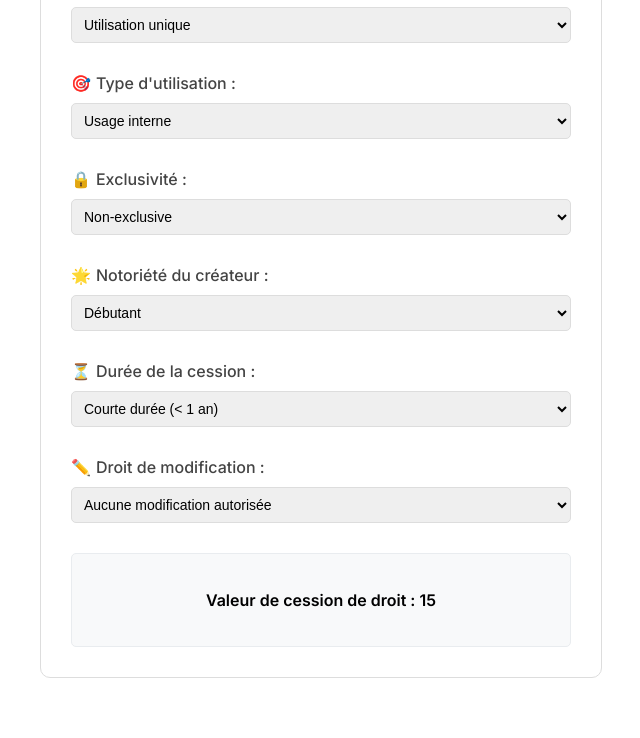
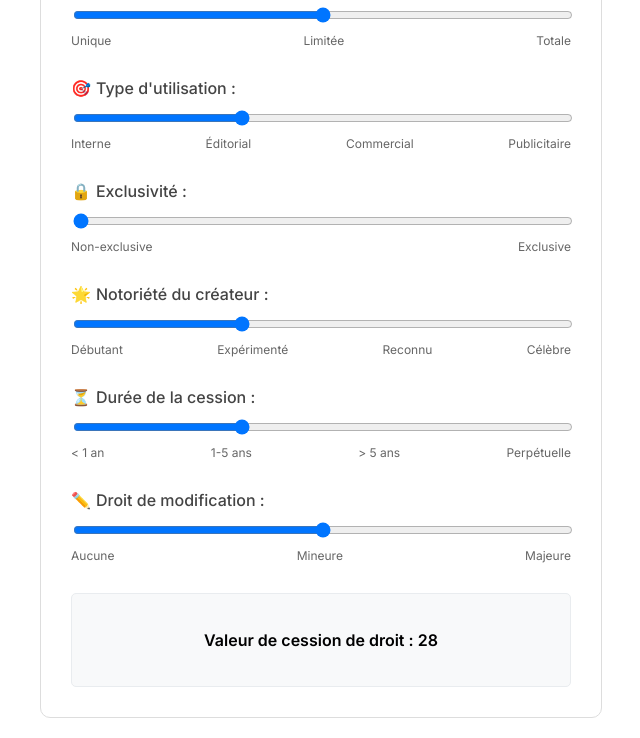
Before and after one commit to mnnptl/CopyrightsCalculator, a plain HTML site: page index.html in a window 1280 px wide. Shown: the part 141-879 px from the top of the page, without its empty margins (319-959 px from the left). Before the commit the page ends 840 px from the top, so only its background shows below. Drawn offline with Linux system fonts and the light colour scheme.

Commit message:
Update index.html

```diff
--- a/index.html
+++ b/index.html
@@ -40,12 +40,15 @@
             font-weight: 500;
             color: #444;
         }
-        select {
+        input[type="range"] {
             width: 100%;
-            padding: 8px;
-            border-radius: 5px;
-            border: 1px solid #ddd;
-            font-size: 14px;
+            margin-bottom: 10px;
+        }
+        .range-labels {
+            display: flex;
+            justify-content: space-between;
+            font-size: 12px;
+            color: #666;
         }
         #result {
             margin-top: 30px;
@@ -67,53 +70,59 @@
         <form id="rightsCessionCalculator">
             <div class="question">
                 <label for="scope"><span class="emoji">📏</span>Étendue de la cession :</label>
-                <select id="scope" name="scope">
-                    <option value="1">Utilisation unique</option>
-                    <option value="2">Cession limitée</option>
-                    <option value="3">Cession totale</option>
-                </select>
+                <input type="range" id="scope" name="scope" min="1" max="3" step="1" value="2">
+                <div class="range-labels">
+                    <span>Unique</span>
+                    <span>Limitée</span>
+                    <span>Totale</span>
+                </div>
             </div>
             <div class="question">
                 <label for="usage"><span class="emoji">🎯</span>Type d'utilisation :</label>
-                <select id="usage" name="usage">
-                    <option value="1">Usage interne</option>
-                    <option value="2">Usage éditorial</option>
-                    <option value="3">Usage commercial</option>
-                    <option value="4">Usage publicitaire</option>
-                </select>
+                <input type="range" id="usage" name="usage" min="1" max="4" step="1" value="2">
+                <div class="range-labels">
+                    <span>Interne</span>
+                    <span>Éditorial</span>
+                    <span>Commercial</span>
+                    <span>Publicitaire</span>
+                </div>
             </div>
             <div class="question">
                 <label for="exclusivity"><span class="emoji">🔒</span>Exclusivité :</label>
-                <select id="exclusivity" name="exclusivity">
-                    <option value="1">Non-exclusive</option>
-                    <option value="2">Exclusive</option>
-                </select>
+                <input type="range" id="exclusivity" name="exclusivity" min="1" max="2" step="1" value="1">
+                <div class="range-labels">
+                    <span>Non-exclusive</span>
+                    <span>Exclusive</span>
+                </div>
             </div>
             <div class="question">
                 <label for="notoriety"><span class="emoji">🌟</span>Notoriété du créateur :</label>
-                <select id="notoriety" name="notoriety">
-                    <option value="1">Débutant</option>
-                    <option value="2">Expérimenté</option>
-                    <option value="3">Reconnu</option>
-                    <option value="4">Célèbre</option>
-                </select>
+                <input type="range" id="notoriety" name="notoriety" min="1" max="4" step="1" value="2">
+                <div class="range-labels">
+                    <span>Débutant</span>
+                    <span>Expérimenté</span>
+                    <span>Reconnu</span>
+                    <span>Célèbre</span>
+                </div>
             </div>
             <div class="question">
                 <label for="duration"><span class="emoji">⏳</span>Durée de la cession :</label>
-                <select id="duration" name="duration">
-                    <option value="1">Courte durée (< 1 an)</option>
-                    <option value="2">Moyenne durée (1-5 ans)</option>
-                    <option value="3">Longue durée (> 5 ans)</option>
-                    <option value="4">Perpétuelle</option>
-                </select>
+                <input type="range" id="duration" name="duration" min="1" max="4" step="1" value="2">
+                <div class="range-labels">
+                    <span>< 1 an</span>
+                    <span>1-5 ans</span>
+                    <span>> 5 ans</span>
+                    <span>Perpétuelle</span>
+                </div>
             </div>
             <div class="question">
                 <label for="modifications"><span class="emoji">✏️</span>Droit de modification :</label>
-                <select id="modifications" name="modifications">
-                    <option value="1">Aucune modification autorisée</option>
-                    <option value="2">Modifications mineures autorisées</option>
-                    <option value="3">Modifications majeures autorisées</option>
-                </select>
+                <input type="range" id="modifications" name="modifications" min="1" max="3" step="1" value="2">
+                <div class="range-labels">
+                    <span>Aucune</span>
+                    <span>Mineure</span>
+                    <span>Majeure</span>
+                </div>
             </div>
         </form>
         <div id="result"></div>
@@ -123,7 +132,7 @@
         document.addEventListener('DOMContentLoaded', function() {
             const form = document.getElementById('rightsCessionCalculator');
             const result = document.getElementById('result');
-            const inputs = form.querySelectorAll('select');
+            const inputs = form.querySelectorAll('input[type="range"]');
 
             function updateResult() {
                 const scope = parseInt(document.getElementById('scope').value);
@@ -144,7 +153,7 @@
             }
 
             inputs.forEach(input => {
-                input.addEventListener('change', updateResult);
+                input.addEventListener('input', updateResult);
             });
 
             updateResult();
```
